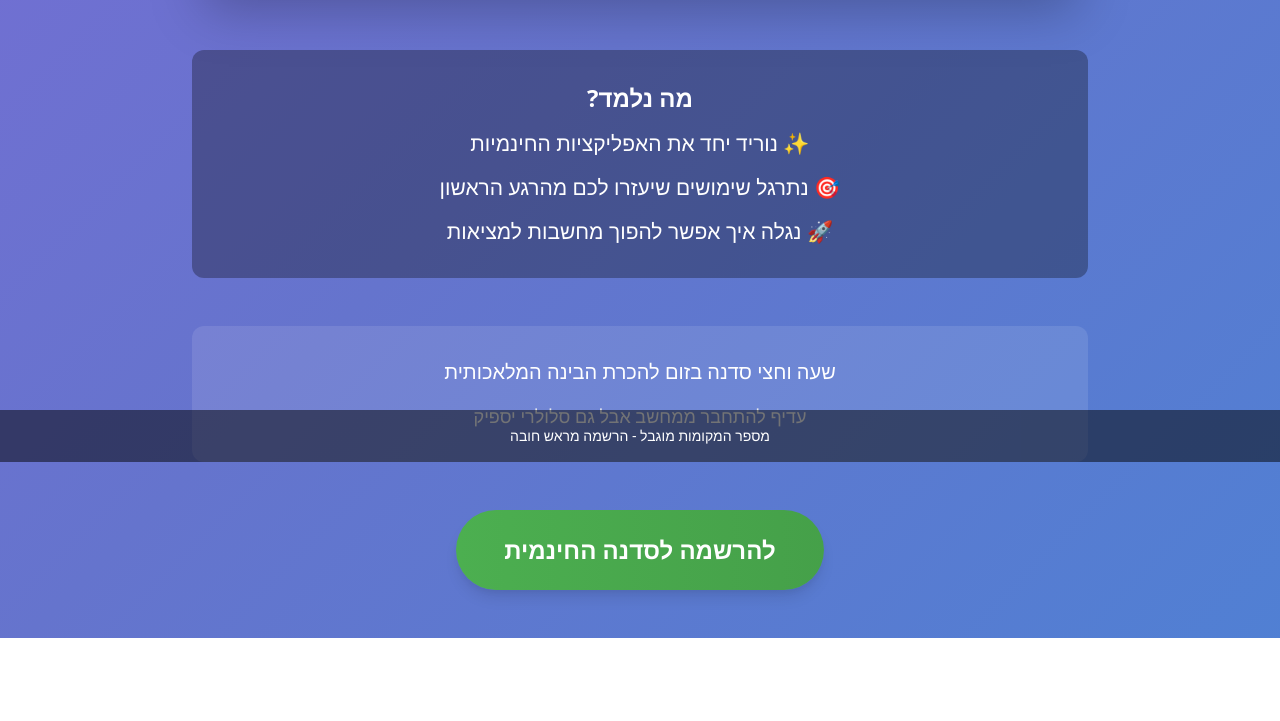
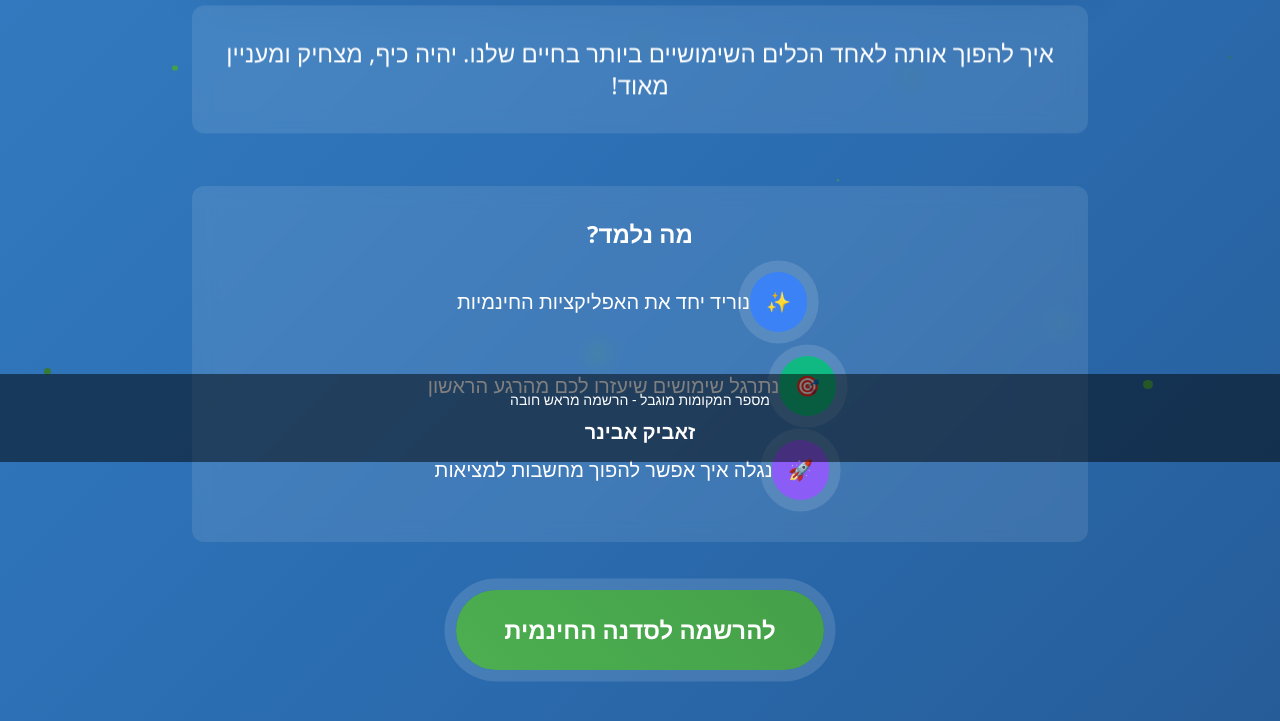
Before and after one commit to Zevik/AI, a plain HTML site: page index.html in a window 1280 px wide. Shown: the part 338-1059 px from the top of the page. Before the commit the page ends 976 px from the top, so only its background shows below. Drawn offline with nearby package versions, Linux system fonts and the light colour scheme.

Commit message:
Update index.html

```diff
--- a/index.html
+++ b/index.html
@@ -12,80 +12,165 @@
             100% { transform: translateY(0px); }
         }
 
-        @keyframes glow {
-            0% { text-shadow: 0 0 5px #fff, 0 0 10px #fff, 0 0 15px #0073e6, 0 0 20px #0073e6; }
-            100% { text-shadow: 0 0 10px #fff, 0 0 20px #fff, 0 0 30px #0073e6, 0 0 40px #0073e6; }
-        }
-
-        @keyframes gradientBG {
+        @keyframes slideBg {
             0% { background-position: 0% 50%; }
             50% { background-position: 100% 50%; }
             100% { background-position: 0% 50%; }
         }
 
+        @keyframes ripple {
+            0% { box-shadow: 0 0 0 0 rgba(255, 255, 255, 0.3); }
+            100% { box-shadow: 0 0 0 20px rgba(255, 255, 255, 0); }
+        }
+
+        @keyframes bounce {
+            0%, 100% { transform: translateY(0); }
+            50% { transform: translateY(-10px); }
+        }
+
+        @keyframes typing {
+            from { width: 0 }
+            to { width: 100% }
+        }
+
         .gradient-bg {
-            background: linear-gradient(-45deg, #3490dc, #6574cd, #9561e2, #f66d9b);
+            background: linear-gradient(-45deg, #1a365d, #2b6cb0, #4299e1, #63b3ed);
             background-size: 400% 400%;
-            animation: gradientBG 15s ease infinite;
+            animation: slideBg 15s ease infinite;
+        }
+
+        .ripple {
+            animation: ripple 1.5s infinite;
         }
 
         .float-animation {
             animation: float 6s ease-in-out infinite;
         }
 
-        .glow-text {
-            animation: glow 2s ease-in-out infinite alternate;
+        .bounce {
+            animation: bounce 2s infinite;
         }
 
-        .btn-hover {
-            transition: all 0.3s ease;
-            background-size: 200% auto;
-            background-image: linear-gradient(to right, #4CAF50 0%, #45a049 51%, #4CAF50 100%);
+        .typing-effect {
+            overflow: hidden;
+            white-space: nowrap;
+            animation: typing 3.5s steps(40, end);
         }
 
-        .btn-hover:hover {
-            background-position: right center;
-            transform: scale(1.05);
+        .card {
+            background: rgba(255, 255, 255, 0.1);
+            backdrop-filter: blur(10px);
+            transition: transform 0.3s, box-shadow 0.3s;
+        }
+
+        .card:hover {
+            transform: translateY(-5px);
             box-shadow: 0 10px 20px rgba(0,0,0,0.2);
         }
 
-        @keyframes pulse {
-            0% { transform: scale(1); }
-            50% { transform: scale(1.05); }
-            100% { transform: scale(1); }
+        .btn-special {
+            background: linear-gradient(45deg, #4CAF50, #45a049);
+            transition: all 0.3s;
+            position: relative;
+            overflow: hidden;
         }
 
-        .pulse {
-            animation: pulse 2s infinite;
+        .btn-special:before {
+            content: '';
+            position: absolute;
+            top: 0;
+            left: -100%;
+            width: 100%;
+            height: 100%;
+            background: linear-gradient(120deg, transparent, rgba(255,255,255,0.3), transparent);
+            transition: 0.5s;
+        }
+
+        .btn-special:hover:before {
+            left: 100%;
+        }
+
+        .particle {
+            position: absolute;
+            border-radius: 50%;
+            pointer-events: none;
+            animation: float 6s infinite;
+        }
+
+        .rotating-border {
+            position: relative;
+        }
+
+        .rotating-border:before {
+            content: '';
+            position: absolute;
+            top: -5px;
+            left: -5px;
+            right: -5px;
+            bottom: -5px;
+            border: 3px solid transparent;
+            border-radius: inherit;
+            background: linear-gradient(45deg, #4CAF50, #45a049, #4CAF50) border-box;
+            -webkit-mask: linear-gradient(#fff 0 0) padding-box, linear-gradient(#fff 0 0);
+            mask: linear-gradient(#fff 0 0) padding-box, linear-gradient(#fff 0 0);
+            -webkit-mask-composite: destination-out;
+            mask-composite: exclude;
+            animation: rotate 4s linear infinite;
+        }
+
+        @keyframes rotate {
+            from { transform: rotate(0deg); }
+            to { transform: rotate(360deg); }
         }
     </style>
 </head>
 <body class="gradient-bg min-h-screen text-white font-sans">
+    <!-- Floating Particles -->
+    <div id="particles"></div>
+
     <div class="container mx-auto px-4 py-12">
         <div class="max-w-4xl mx-auto text-center">
-            <h1 class="text-5xl font-bold mb-8 glow-text">
-                סדנה חינמית להכרת הבינה המלאכותית
-            </h1>
+            <div class="card rounded-xl p-8 mb-12 shadow-2xl">
+                <h1 class="text-5xl font-bold mb-8 typing-effect" style="text-shadow: 2px 2px 4px rgba(0,0,0,0.5);">
+                    סדנה חינמית<br>
+                    להכרת הבינה המלאכותית
+                </h1>
 
-            <div class="float-animation bg-white bg-opacity-10 rounded-xl p-8 backdrop-blur-lg shadow-2xl mb-12">
-                <p class="text-2xl mb-6">
-                    איך להפוך אותה לאחד הכלים השימושיים ביותר בחיים שלנו. יהיה כיף, מצחיק ומעניין מאוד!
-                </p>
-                <p class="text-3xl font-bold mb-6 glow-text">
+                <p class="text-3xl font-bold mb-6" style="text-shadow: 1px 1px 2px rgba(0,0,0,0.5);">
                     זה בחינם! וזה משנה חיים! מאות מיליונים כבר בפנים.
                 </p>
             </div>
 
-            <div class="mb-12 bg-black bg-opacity-30 p-8 rounded-xl">
-                <h2 class="text-2xl font-bold mb-4">מה נלמד?</h2>
-                <ul class="text-xl space-y-4">
-                    <li class="pulse">✨ נוריד יחד את האפליקציות החינמיות</li>
-                    <li class="pulse">🎯 נתרגל שימושים שיעזרו לכם מהרגע הראשון</li>
-                    <li class="pulse">🚀 נגלה איך אפשר להפוך מחשבות למציאות</li>
+            <div class="float-animation card rounded-xl p-8 mb-12">
+                <p class="text-2xl">
+                    איך להפוך אותה לאחד הכלים השימושיים ביותר בחיים שלנו. יהיה כיף, מצחיק ומעניין מאוד!
+                </p>
+            </div>
+
+            <div class="mb-12 bg-black bg-opacity-30 p-8 rounded-xl card">
+                <h2 class="text-2xl font-bold mb-8">מה נלמד?</h2>
+                <ul class="text-xl space-y-6">
+                    <li class="bounce flex items-center justify-center">
+                        <span class="ripple inline-block p-4 rounded-full bg-blue-500 mr-4">✨</span>
+                        נוריד יחד את האפליקציות החינמיות
+                    </li>
+                    <li class="bounce flex items-center justify-center">
+                        <span class="ripple inline-block p-4 rounded-full bg-green-500 mr-4">🎯</span>
+                        נתרגל שימושים שיעזרו לכם מהרגע הראשון
+                    </li>
+                    <li class="bounce flex items-center justify-center">
+                        <span class="ripple inline-block p-4 rounded-full bg-purple-500 mr-4">🚀</span>
+                        נגלה איך אפשר להפוך מחשבות למציאות
+                    </li>
                 </ul>
             </div>
 
-            <div class="bg-white bg-opacity-10 rounded-xl p-8 backdrop-blur-lg mb-12">
+            <a href="https://us06web.zoom.us/webinar/register/WN_Ckihqc0vTLyGqyLf4EZAQw"
+               class="btn-special inline-block text-2xl font-bold text-white px-12 py-6 rounded-full shadow-lg text-center ripple mb-12">
+                להרשמה לסדנה החינמית
+            </a>
+
+            <div class="card rounded-xl p-8 mb-12">
                 <p class="text-xl mb-4">
                     שעה וחצי סדנה בזום להכרת הבינה המלאכותית
                 </p>
@@ -93,16 +178,35 @@
                     עדיף להתחבר ממחשב אבל גם סלולרי יספיק
                 </p>
             </div>
-
-            <a href="https://us06web.zoom.us/webinar/register/WN_Ckihqc0vTLyGqyLf4EZAQw"
-               class="btn-hover inline-block text-2xl font-bold text-white px-12 py-6 rounded-full shadow-lg text-center">
-                להרשמה לסדנה החינמית
-            </a>
         </div>
     </div>
 
     <div class="fixed bottom-0 left-0 w-full bg-black bg-opacity-50 text-center py-4">
-        <p class="text-sm">מספר המקומות מוגבל - הרשמה מראש חובה</p>
+        <p class="text-sm mb-2">מספר המקומות מוגבל - הרשמה מראש חובה</p>
+        <p class="text-xl font-bold">זאביק אבינר</p>
     </div>
+
+    <script>
+        // Create floating particles
+        function createParticles() {
+            const particlesContainer = document.getElementById('particles');
+            const colors = ['#4CAF50', '#45a049', '#357a38'];
+
+            for (let i = 0; i < 20; i++) {
+                const particle = document.createElement('div');
+                particle.className = 'particle';
+                particle.style.width = Math.random() * 10 + 'px';
+                particle.style.height = particle.style.width;
+                particle.style.background = colors[Math.floor(Math.random() * colors.length)];
+                particle.style.left = Math.random() * 100 + 'vw';
+                particle.style.top = Math.random() * 100 + 'vh';
+                particle.style.animationDelay = Math.random() * 5 + 's';
+                particlesContainer.appendChild(particle);
+            }
+        }
+
+        // Initialize particles on load
+        window.addEventListener('load', createParticles);
+    </script>
 </body>
 </html>
```
